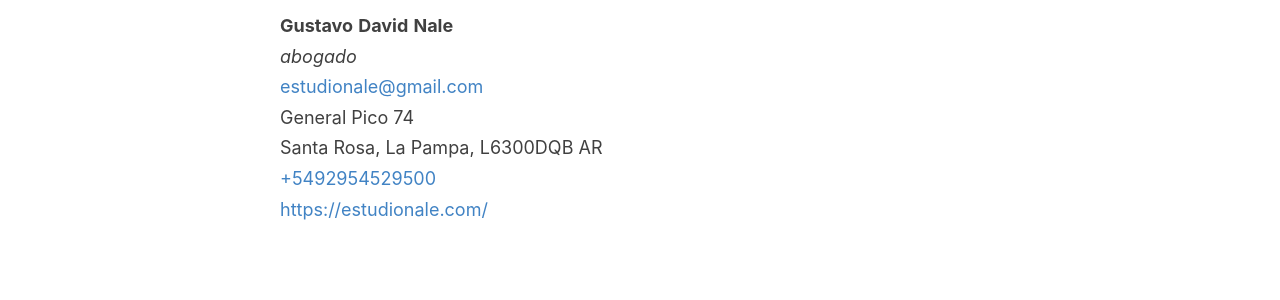
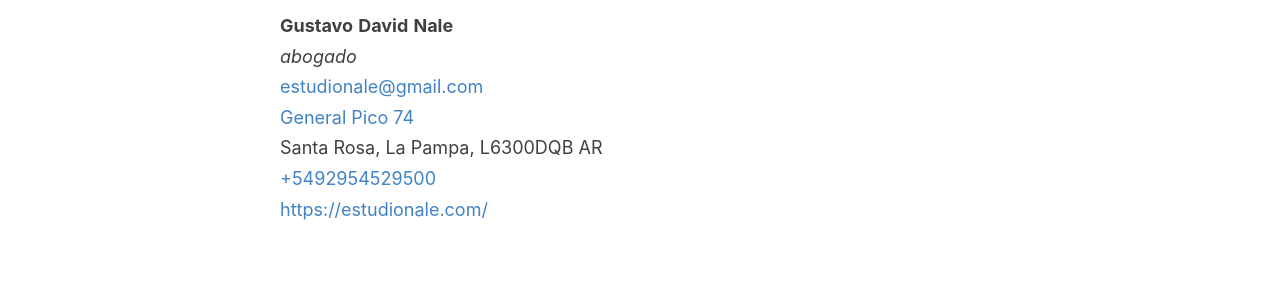
Before and after one commit to gustavonale/estudionale.com, a Jekyll site: the page built from _pages/test.md, in a window 1280 px wide. Shown: the part 181-481 px from the top of the page. Built offline with Jekyll 4.4.1, drawn with Linux system fonts in a browser that asks for light colours.

Commit message:
Update test.md

```diff
--- a/_pages/test.md
+++ b/_pages/test.md
@@ -15,7 +15,7 @@ permalink: /test/
     </em>
     <a class="email" href="mailto:estudionale@gmail.com">estudionale@gmail.com</a>
     <div class="adr">
-    <div class="street-address">General Pico 74</div>
+    <div class="street-address"><a href="https://www.google.com.ar/maps/place/Estudio+Jur%C3%ADdico+Nale/@-36.6175027,-64.2961247,17z/data=!3m1!4b1!4m5!3m4!1s0x95c2cd08e24613a7:0x32b2c5e7a10f6320!8m2!3d-36.617507!4d-64.293936?hl=es">General Pico 74</a></div>
         <span class="locality">Santa Rosa</span>,
         <span class="region">La Pampa</span>,
         <span class="postal-code">L6300DQB</span>
```
